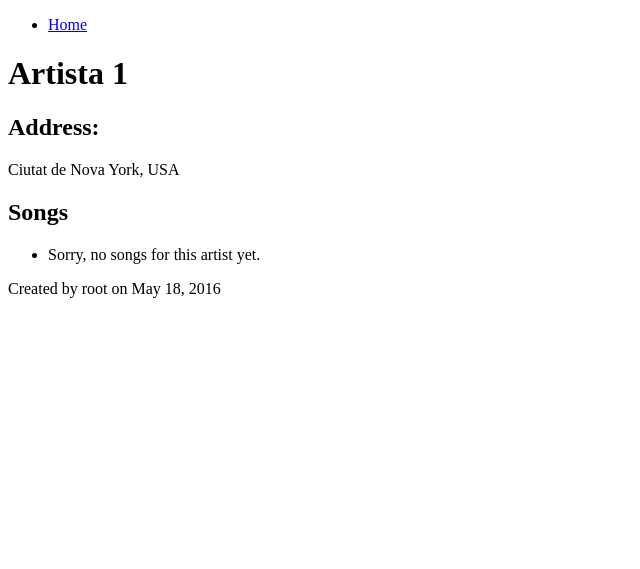
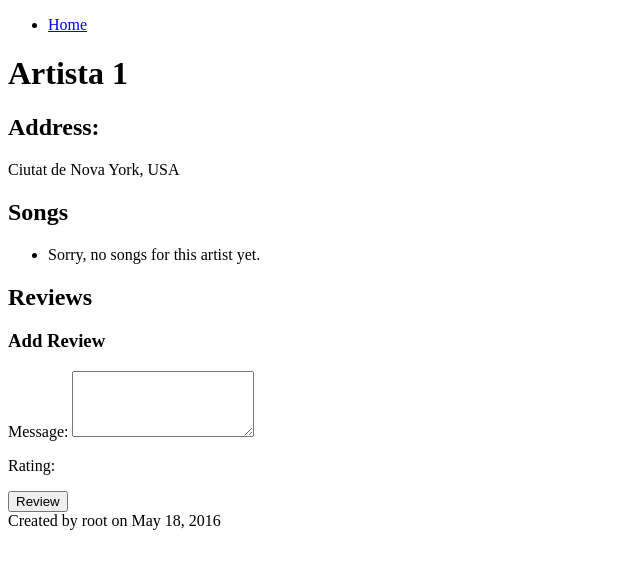
Before and after one commit to xavimoya/musica, a Django app: template musica/imusica/templates/artist_detail.html in a window 1280 px wide. Shown: the part 34-603 px from the top of the page, without its empty margins (0-640 px from the left). Run offline with Django 3.2, Linux system fonts and the light colour scheme; the template is opened without the code that fills it: values that come from a table or form of the project are taken from there, others are empty; data comes from the database, SQL or seed files in the repository; both versions use the stored data as it was after the commit; parts of the project's set-up code (start-up, migrations or seed data) failed here and were passed over; some libraries are stand-ins or nearby versions.

Commit message:
Ratting in process - not working yet.

```diff
--- a/musica/imusica/models.py
+++ b/musica/imusica/models.py
@@ -27,6 +27,10 @@
         return u"%s" % self.name
     def get_absolute_url(self):
         return reverse('imusica:artist_detail', kwargs={'pk': self.pk})
+    def averageRating(self):
+        ratingSum = sum([float(review.rating) for review in self.artistreview_set.all()])
+        reviewCount = self.artistreview_set.count()
+        return ratingSum / reviewCount
 
 
 class Album(models.Model):
@@ -50,3 +54,14 @@
         return u"%s" % self.name
     def get_absolute_url(self):
         return reverse('imusica:song_detail', kwargs={'pkr': self.artist.pk, 'pk': self.pk})
+
+
+class Review(models.Model):
+    RATING_CHOICES = ((1, 'one'), (2, 'two'), (3, 'three'), (4, 'four'), (5, 'five'))
+    rating = models.PositiveSmallIntegerField('Rating (stars)', blank=False, default=3, choices=RATING_CHOICES)
+    comment = models.TextField(blank=True, null=True)
+    user = models.ForeignKey(User, default=1)
+    date = models.DateField(default=date.today)
+
+class ArtistReview(Review):
+    artist = models.ForeignKey(Artist)
--- a/musica/imusica/templates/artist_detail.html
+++ b/musica/imusica/templates/artist_detail.html
@@ -32,6 +32,47 @@
     {% endfor %}
 </ul>
 
+<h2>Reviews</h2>
+{% if artist.artistreview_set.all|length > 0 %}
+<span rel="aggregateRating">
+    <p typeof="AggregateRating">
+        Average rating <span property="ratingValue">{{ artist.averageRating|stringformat:".1f" }}</span>
+        {% with artist.artistreview_set.all|length as reviewCount %}
+        from <span property="reviewCount">{{ reviewCount }}</span> review{{ reviewCount|pluralize }}
+        {% endwith %}
+    </p>
+</span>
+<ul rel="review">
+    {% for review in artist.artistreview_set.all %}
+        <li typeof="Review">
+            <p rel="reviewRating" typeof="Rating">
+                <span property="worstRating" content="{{ RATING_CHOICES.0.0 }}"></span>
+                <span property="ratingValue">{{ review.rating }}</span> star{{ review.rating|pluralize }}
+                {% with RATING_CHOICES|last as best %}
+                <span property="bestRating" content="{{ best.0 }}"></span>
+                {% endwith %}
+            </p>
+            <p property="description">{{ review.comment }}</p>
+            <p>Created by <span property="author">{{ review.user }}</span> on
+                <span property="datePublished" content="{{ review.date|date:'Y-m-d' }}">{{ review.date }}</span></p>
+        </li>
+    {% endfor %}
+</ul>
+</span>
+{% endif %}
+
+<h3>Add Review</h3>
+<form action="{% url 'imusica:review_create' artist.id %}" method="post">
+    {% csrf_token %}
+    Message: <textarea name="comment" id="comment" rows="4"></textarea>
+    <p>Rating:</p>
+    <p>{% for rate in RATING_CHOICES %}
+    <input type="radio" name="rating" id="rating{{ forloop.counter }}" value="{{ rate.1 }}" />
+    <label for="choice{{ forloop.counter }}">{{ rate.1 }} star{{ rate.0|pluralize }}</label>
+    <br/>{% endfor %}
+    </p>
+    <input type="submit" value="Review" />
+</form>
 
 
 {% endblock %}
--- a/musica/imusica/urls.py
+++ b/musica/imusica/urls.py
@@ -68,12 +68,17 @@
         SongCreate.as_view(),
         name='song_create'),
 
-    # Edit restaurant song details, ex: /app/Artist/1/Song/1/edit/
+    # Edit an artist song details, ex: /app/Artist/1/Song/1/edit/
     url(r'^Artist/(?P<pkr>\d+)/Song/(?P<pk>\d+)/edit/$',
         LoginRequiredCheckIsOwnerUpdateView.as_view(
             model=Song,
             form_class=SongForm),
         name='song_edit'),
+    # Create an artist review using function, ex: /app/Artist/1/reviews/create/
+    url(r'^Artist/(?P<pk>\d+)/reviews/create/$',
+        review,
+        name='review_create'),
+
 
 )
 
@@ -98,6 +103,10 @@
         APISongList.as_view(), name='song-list'),
     url(r'^api/Song/(?P<pk>\d+)/$',
         APISongDetail.as_view(), name='song-detail'),
+    url(r'^api/Artistreviews/$',
+        APIArtistReviewList.as_view(), name='artistreview-list'),
+    url(r'^api/Artistreviews/(?P<pk>\d+)/$',
+        APIArtistReviewDetail.as_view(), name='artistreview-detail'),
 
 ]
 
```
Also changed, not shown: musica/imusica/serializers.py (+13 -2 lines), musica/imusica/views.py (+23 -0 lines), musica/db.sqlite3, musica/imusica/migrations/0009_auto_20160531_2055.py (added).
